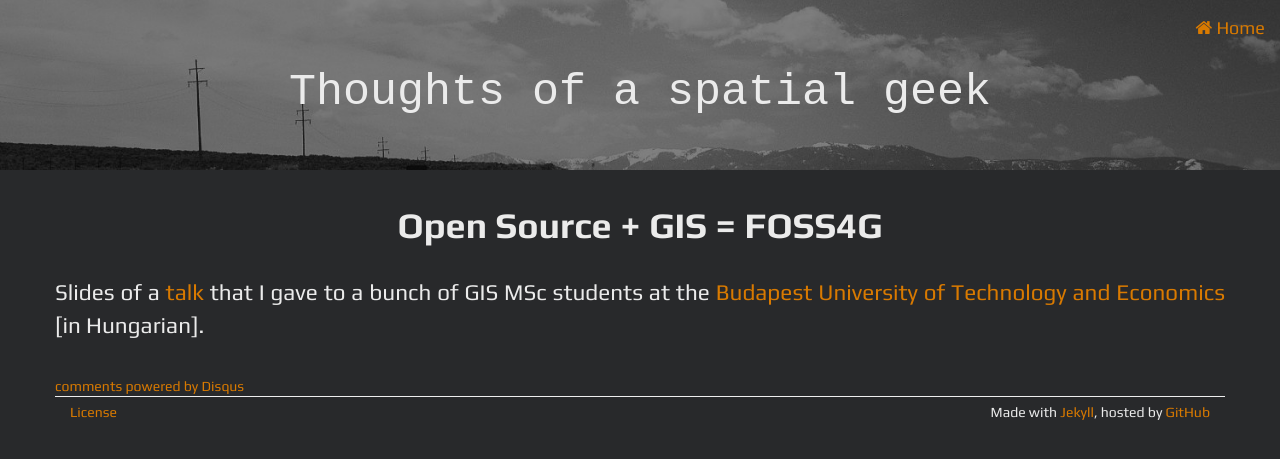
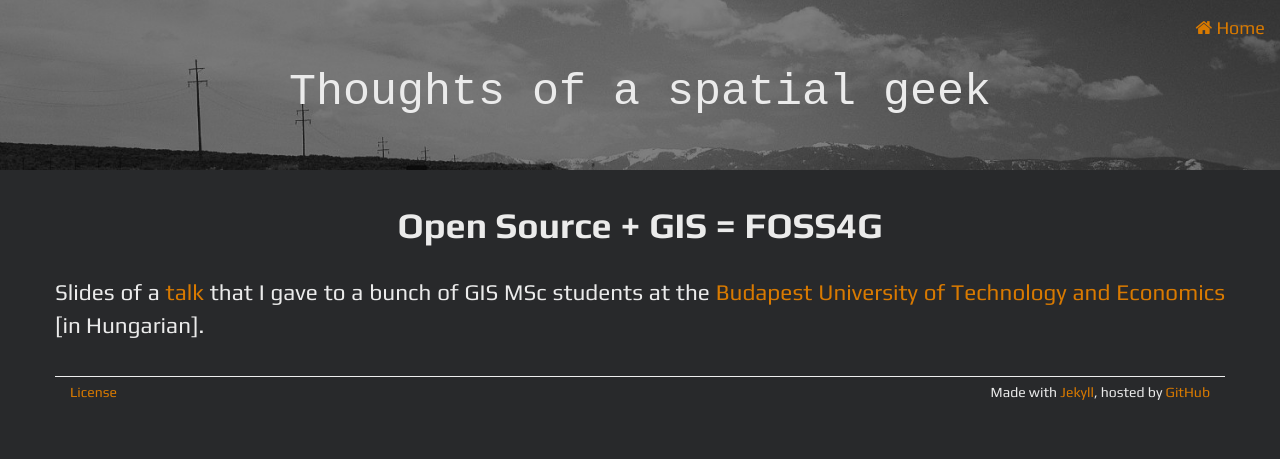
Before and after one commit to aberenyi/aberenyi.github.io, a Jekyll site: the page built from _posts/2015-09-24-foss4g.md, in a window 1280 px wide. Shown: the top 459 px of the page. Built offline with Jekyll 4.4.1, drawn with Linux system fonts in a browser that asks for light colours; nearby versions of some CDN libraries; comment, search, counter and statistics services are not loaded; part of the change alters nothing that is shown.

```diff
--- a/_config.yml
+++ b/_config.yml
@@ -11,7 +11,7 @@ social:
     url: https://github.com/aberenyi
 
 disqus:
-  short_name: AttilaBerenyiDr
+  short_name: gislab
 
 google_analytics:
   tracking_id: 'UA-67413135-1'
--- a/_includes/disqus.html
+++ b/_includes/disqus.html
@@ -1,16 +1,15 @@
-<section class="disqus">
 <div id="disqus_thread"></div>
 <script type="text/javascript">
+  /* * * CONFIGURATION VARIABLES * * */
+  // Required: on line below, replace text in quotes with your forum shortname
   var disqus_shortname = '{{site.disqus.short_name}}';
-    var disqus_developer = 0; // developer mode is on
+
+  /* * * DON'T EDIT BELOW THIS LINE * * */
   (function() {
     var dsq = document.createElement('script'); dsq.type = 'text/javascript'; dsq.async = true;
-      dsq.src = 'http://' + disqus_shortname + '.disqus.com/embed.js';
+    dsq.src = '//' + disqus_shortname + '.disqus.com/embed.js';
     (document.getElementsByTagName('head')[0] || document.getElementsByTagName('body')[0]).appendChild(dsq);
   })();
 </script>
-  <noscript>Please enable JavaScript to view the <a href="http://disqus.com/?ref_noscript">comments powered by Disqus.</a></noscript>
-  <span class="text-center">
-    <a href="http://disqus.com" class="dsq-brlink">comments powered by <span class="logo-disqus">Disqus</span></a>
-  </span>
-</section>
+<noscript>Please enable JavaScript to view the <a href="https://disqus.com/?ref_noscript" rel="nofollow">
+  comments powered by Disqus.</a></noscript>
--- /dev/null
+++ b/_includes/ga.html
@@ -0,0 +1,8 @@
+<script>
+  (function(i,s,o,g,r,a,m){i['GoogleAnalyticsObject']=r;i[r]=i[r]||function(){
+      (i[r].q=i[r].q||[]).push(arguments)},i[r].l=1*new Date();a=s.createElement(o),
+    m=s.getElementsByTagName(o)[0];a.async=1;a.src=g;m.parentNode.insertBefore(a,m)
+  })(window,document,'script','//www.google-analytics.com/analytics.js','ga');
+  ga('create', '{{ site.google_analytics.tracking_id }}', 'auto');
+  ga('send', 'pageview');
+</script>
--- a/_layouts/default.html
+++ b/_layouts/default.html
@@ -5,5 +5,6 @@
     <div class="jumbotron typewriter text-center">{{site.title}}</div>
     {{ content }}
     {% include footer.html %}
+    {% include ga.html %}
   </body>
 </html>
--- a/_layouts/post.html
+++ b/_layouts/post.html
@@ -2,7 +2,7 @@
 layout: default
 ---
 <div class="router">
-  <a href="{{site.url}}">
+  <a href="/">
     <i class="fa fa-home"></i>
     Home</a>
 </div>
```
Lines whose indentation alone changed are shown as unchanged.
